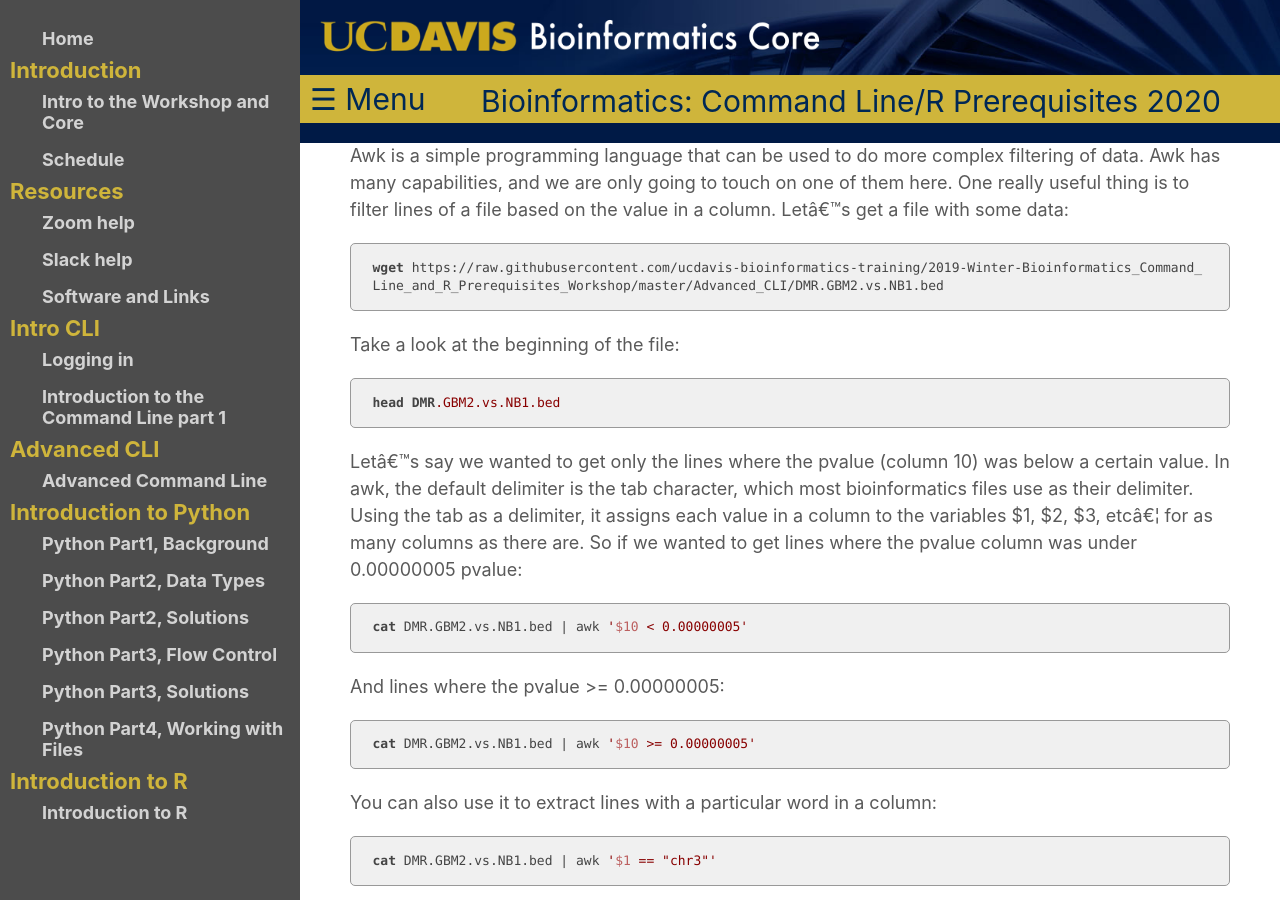
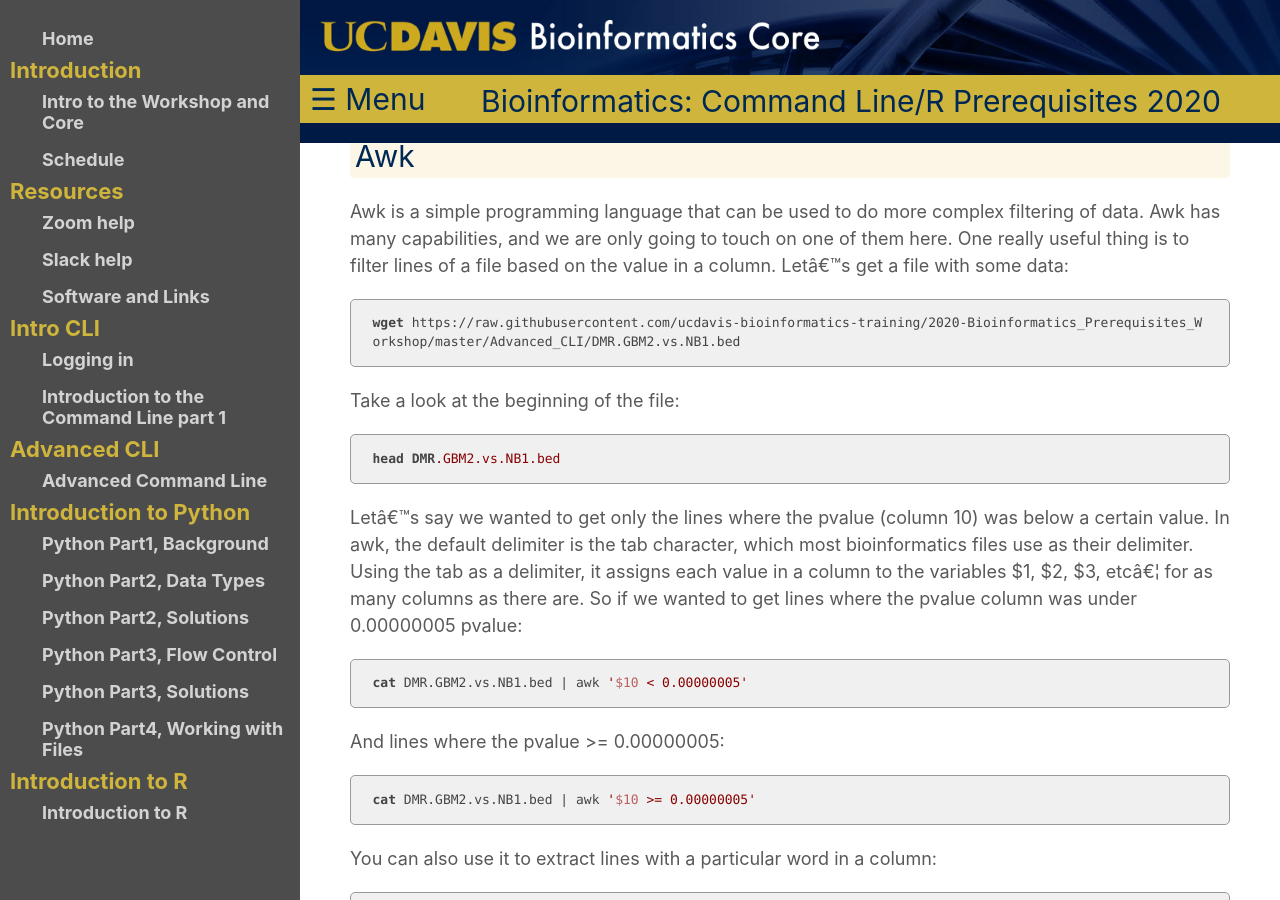
Before and after one commit to ucdavis-bioinformatics-training/2020-Bioinformatics_Prerequisites_Workshop, a Jekyll site: the page built from Advanced_CLI/advanced-command-line.md, in a window 1280 px wide and 900 px high, scrolled down 12021 px. Built offline with Jekyll 4.4.1, drawn with Linux system fonts in a browser that asks for light colours; our own code applies the rules of GitHub Pages for plain Markdown files; part of the change alters nothing that is shown; some of the changed text lies outside the part shown.

Commit message:
adv cmd line

```diff
--- a/Advanced_CLI/advanced-command-line.md
+++ b/Advanced_CLI/advanced-command-line.md
@@ -11,6 +11,8 @@ Let's take a look at the 'sed' command. sed (short for stream editor) is a comma
     cd advanced/
 
 Let's copy over a simple file to work on:
+
+    wget https://raw.githubusercontent.com/ucdavis-bioinformatics-training/2020-Bioinformatics_Prerequisites_Workshop/master/Advanced_CLI/region.bed
 
     cp /usr/share/common-licenses/BSD .
 
@@ -347,7 +349,7 @@ Awk
 
 Awk is a simple programming language that can be used to do more complex filtering of data. Awk has many capabilities, and we are only going to touch on one of them here. One really useful thing is to filter lines of a file based on the value in a column. Let's get a file with some data:
 
-    wget https://raw.githubusercontent.com/ucdavis-bioinformatics-training/2019-Winter-Bioinformatics_Command_Line_and_R_Prerequisites_Workshop/master/Advanced_CLI/DMR.GBM2.vs.NB1.bed
+    wget https://raw.githubusercontent.com/ucdavis-bioinformatics-training/2020-Bioinformatics_Prerequisites_Workshop/master/Advanced_CLI/DMR.GBM2.vs.NB1.bed
 
 Take a look at the beginning of the file:
 
```
Also changed, not shown: 1 other file.
